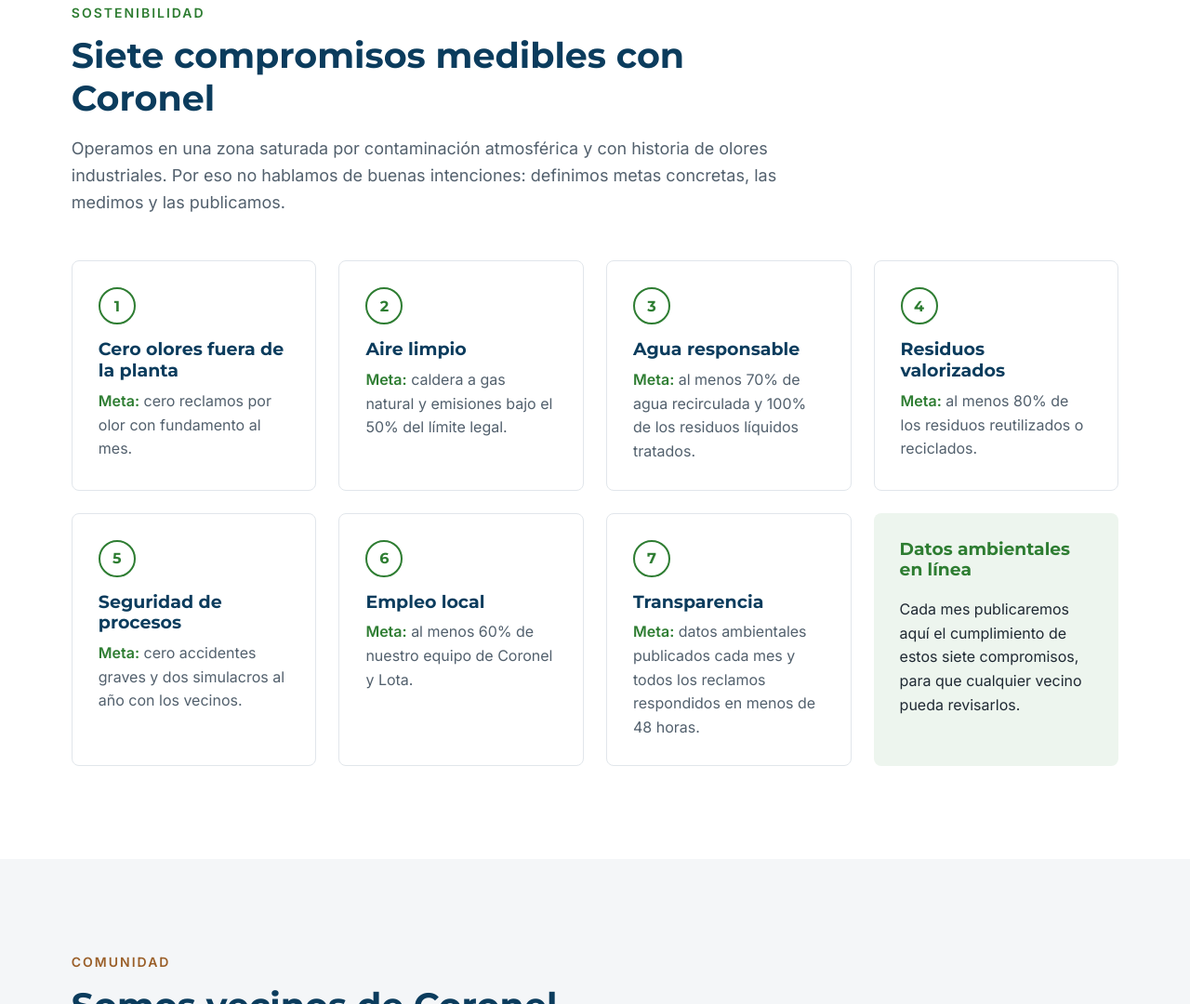
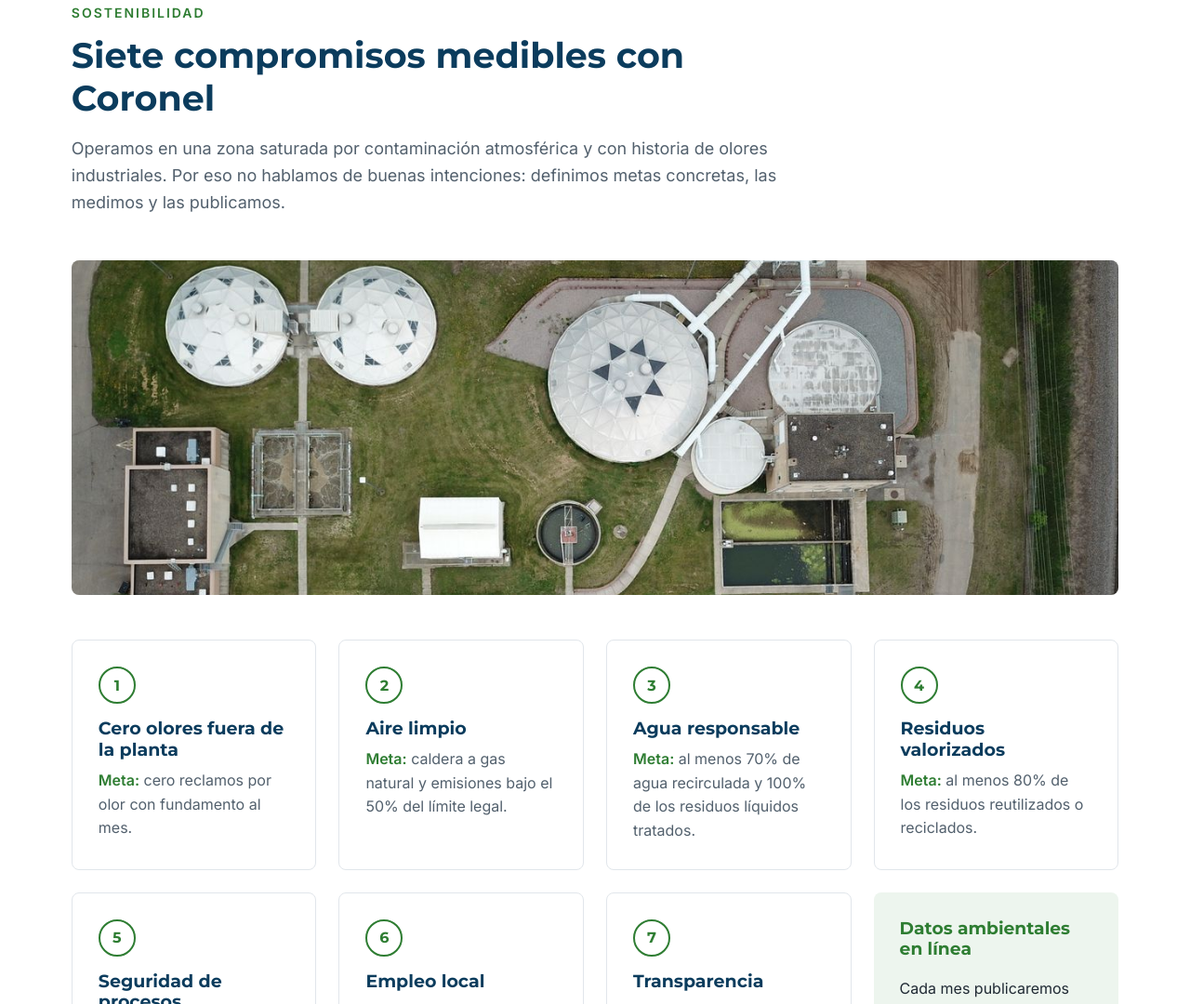
Before and after one commit to loreto-caro/quimbio-monitoreo-produccion, a plain HTML site: page sitio/index.html in a window 1280 px wide. Shown: the part 3191-4271 px from the top of the page at 93% size. Drawn offline with Linux system fonts and the light colour scheme.

Commit message:
Agrega foto en la sección Sostenibilidad

```diff
--- a/sitio/estilos.css
+++ b/sitio/estilos.css
@@ -613,3 +613,6 @@ h1, h2, h3 {
         height: 220px;
     }
 }
+.foto-sostenibilidad {
+    object-position: center 25%;
+}
--- a/sitio/index.html
+++ b/sitio/index.html
@@ -157,7 +157,7 @@
             <h2>Siete compromisos medibles con Coronel</h2>
             <p class="seccion-intro">Operamos en una zona saturada por contaminación atmosférica y con historia de olores industriales. Por eso no hablamos de buenas intenciones: definimos metas concretas, las medimos y las publicamos.</p>
         </div>
-
+        <img src="imagenes/sostenibilidad.jpg" alt="Vista aérea de una planta de tratamiento de aguas con estanques cubiertos" class="foto-seccion foto-sostenibilidad" loading="lazy">
         <div class="compromisos">
             <div class="compromiso">
                 <span class="compromiso-numero">1</span>
```
Also changed, not shown: sitio/imagenes/sostenibilidad.jpg (added).
